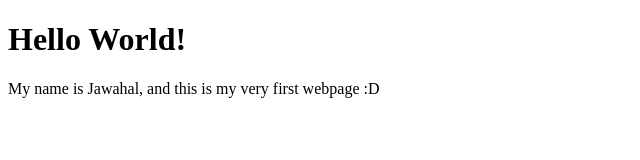
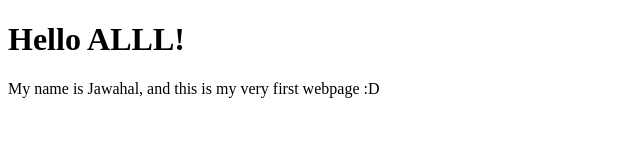
Before and after one commit to JAWAHAL/100Daysofcode, a plain HTML site: page index.html in a window 1280 px wide. Shown: the full height of the page, 0-640 px from the left. Drawn offline with Linux system fonts and the light colour scheme.

Commit message:
changed the text

```diff
--- a/index.html
+++ b/index.html
@@ -6,7 +6,7 @@
     <title>My first webpage</title>
   </head>
   <body>
-    <h1>Hello World!</h1>
+    <h1>Hello ALLL!</h1>
     <p>My name is Jawahal, and this is my very first webpage :D</p>
   </body>
 </html>
```
